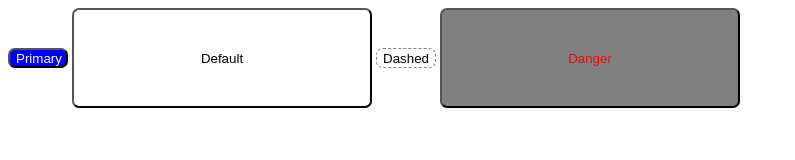
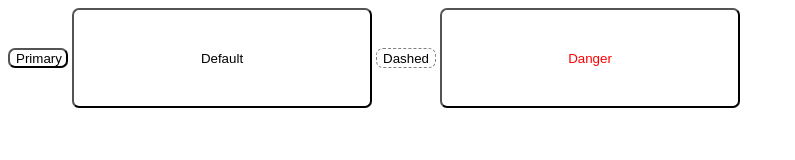
Before and after one commit to ChanksM/html-and-css-practices, a plain HTML site: page 7-INHERITANCE/index.html in a window 1280 px wide. Shown: the whole page, without its empty margins (0-795 px from the left). Drawn offline with Linux system fonts and the light colour scheme.

Commit message:
feat(7-INHERITANCE): Finish practice-3

```diff
--- a/7-INHERITANCE/index.html
+++ b/7-INHERITANCE/index.html
@@ -8,9 +8,9 @@
     <title>7-INHERITANCE</title>
 </head>
 <body>
-    <button class="primary button small">Primary</button>
-    <button class="default button large">Default</button>
-    <button class="dashed button small">Dashed</button>
-    <button class="danger button large">Danger</button>
+    <button class="primary button small ghost">Primary</button>
+    <button class="default button large ghost">Default</button>
+    <button class="dashed button small ghost">Dashed</button>
+    <button class="danger button large ghost">Danger</button>
 </body>
 </html>
--- a/7-INHERITANCE/style.css
+++ b/7-INHERITANCE/style.css
@@ -5,7 +5,6 @@
 }
 .button.primary{
     background-color: blue;
-    color: white;
 }
 .button.default{
     background-color: white;
@@ -27,3 +26,7 @@
     height: 100px;
     width: 300px;
 }
+
+.ghost{
+    background-color: transparent !important;
+}
```
